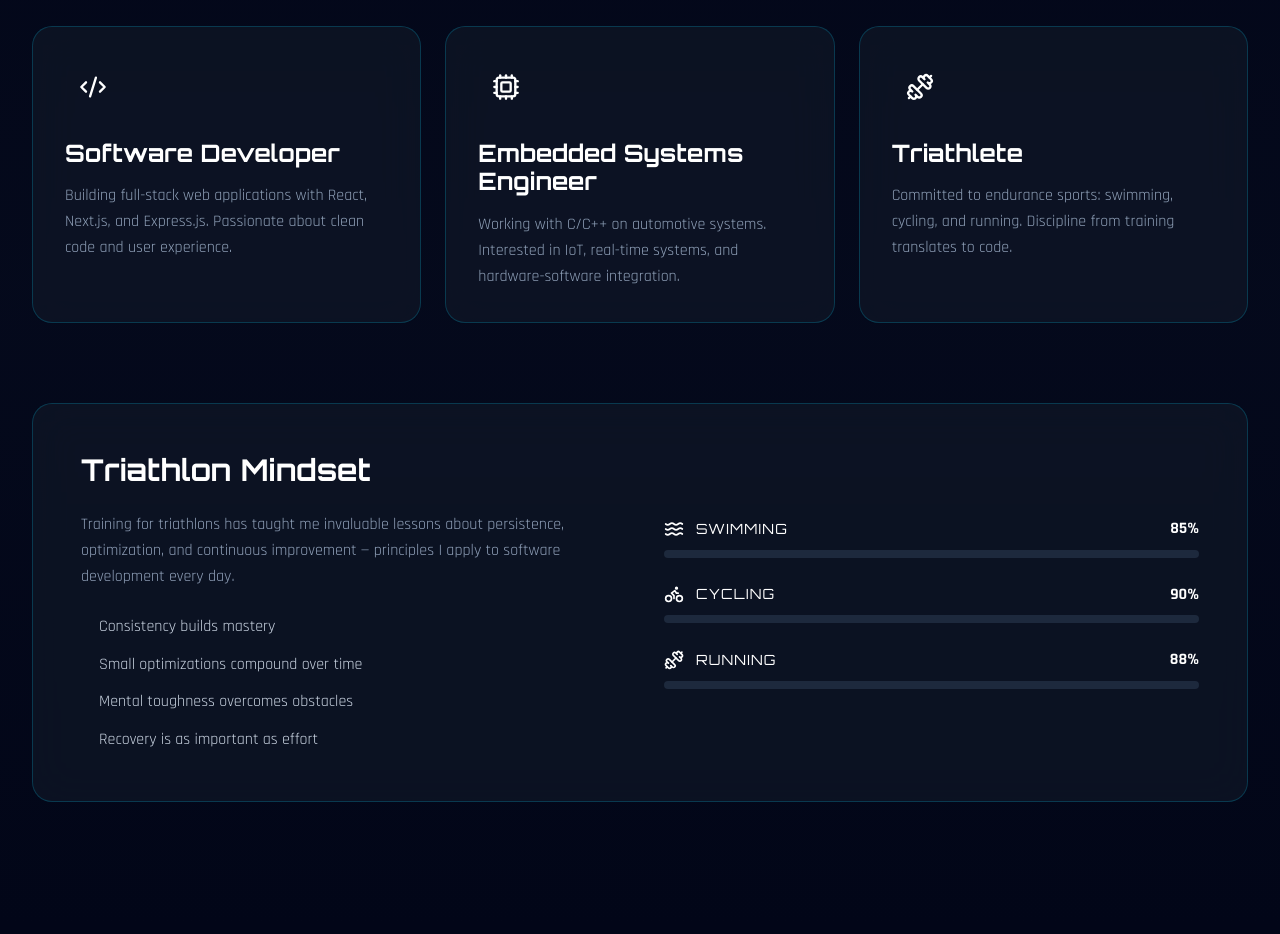
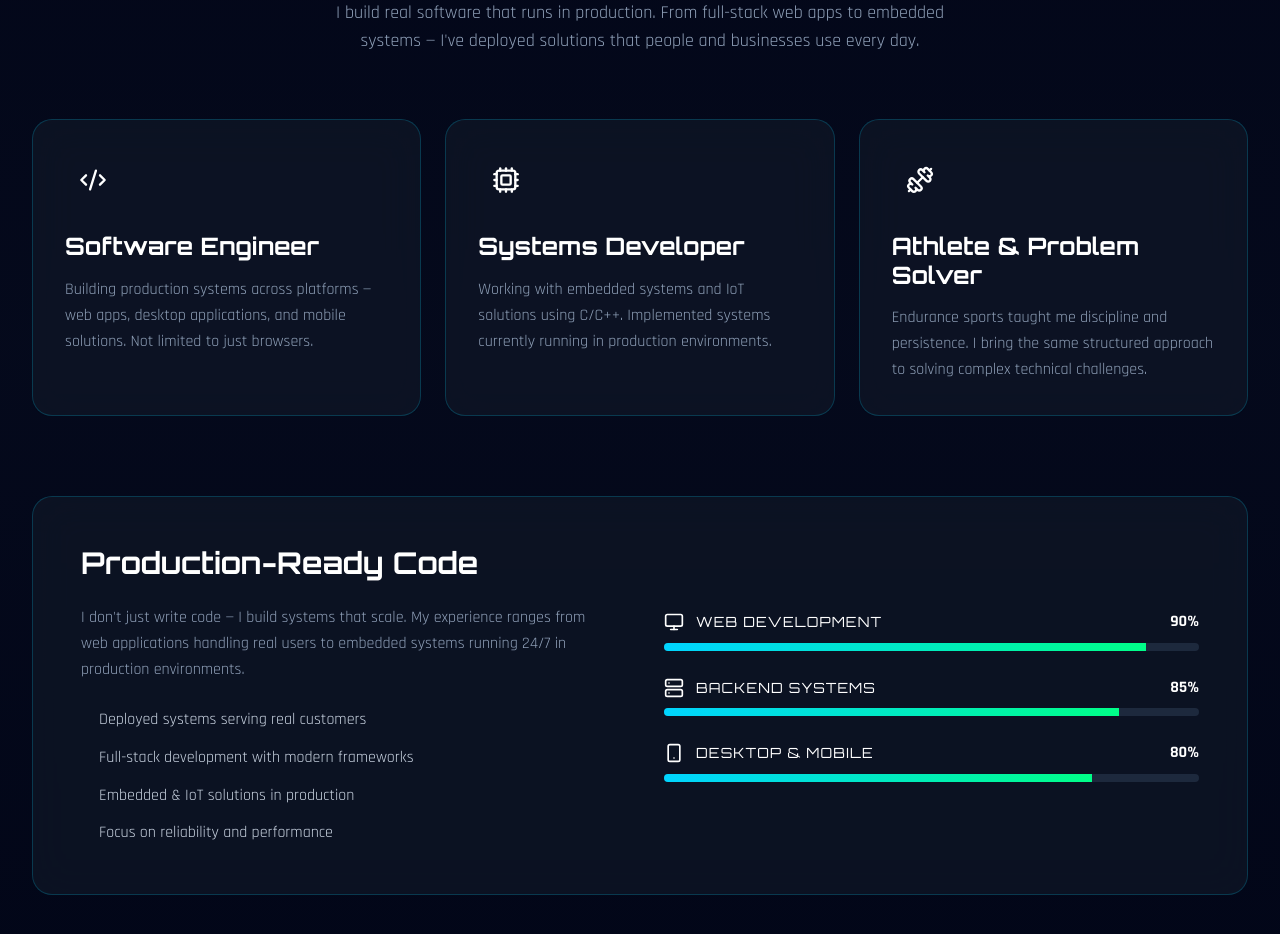
Before and after one commit to ziadteama/Portofolio, a Next.js app: page / in a window 1280 px wide. Shown: the part 1160-2094 px from the top of the page. Built offline with nearby package versions, Linux system fonts and the light colour scheme.

Commit message:
Update README and component descriptions for clarity and relevance; enhance About and Hero sections with improved titles, descriptions, and skills representation.

```diff
--- a/components/About.tsx
+++ b/components/About.tsx
@@ -1,40 +1,40 @@
 'use client';
 
 import { motion } from 'framer-motion';
-import { Code2, Cpu, Dumbbell, Bike, Waves } from 'lucide-react';
+import { Code2, Cpu, Dumbbell, Monitor, Server, Smartphone } from 'lucide-react';
 
 export default function About() {
   const identities = [
     {
       icon: Code2,
-      title: 'Software Developer',
-      description: 'Building full-stack web applications with React, Next.js, and Express.js. Passionate about clean code and user experience.',
+      title: 'Software Engineer',
+      description: 'Building production systems across platforms — web apps, desktop applications, and mobile solutions. Not limited to just browsers.',
       color: '#00d4ff',
       colorClass: 'text-sport-blue',
       bgClass: 'bg-sport-blue/10',
     },
     {
       icon: Cpu,
-      title: 'Embedded Systems Engineer',
-      description: 'Working with C/C++ on automotive systems. Interested in IoT, real-time systems, and hardware-software integration.',
+      title: 'Systems Developer',
+      description: 'Working with embedded systems and IoT solutions using C/C++. Implemented systems currently running in production environments.',
       color: '#00ff88',
       colorClass: 'text-sport-green',
       bgClass: 'bg-sport-green/10',
     },
     {
       icon: Dumbbell,
-      title: 'Triathlete',
-      description: 'Committed to endurance sports: swimming, cycling, and running. Discipline from training translates to code.',
+      title: 'Athlete & Problem Solver',
+      description: 'Endurance sports taught me discipline and persistence. I bring the same structured approach to solving complex technical challenges.',
       color: '#ff6b35',
       colorClass: 'text-sport-orange',
       bgClass: 'bg-sport-orange/10',
     },
   ];
 
-  const sports = [
-    { icon: Waves, name: 'Swimming', level: 85 },
-    { icon: Bike, name: 'Cycling', level: 90 },
-    { icon: Dumbbell, name: 'Running', level: 88 },
+  const techSkills = [
+    { icon: Monitor, name: 'Web Development', level: 90 },
+    { icon: Server, name: 'Backend Systems', level: 85 },
+    { icon: Smartphone, name: 'Desktop & Mobile', level: 80 },
   ];
 
   return (
@@ -55,11 +55,11 @@ export default function About() {
             Who I Am
           </span>
           <h2 className="text-4xl md:text-6xl font-bold mt-4 mb-6">
-            Engineer.<br className="md:hidden" /> Developer.<br className="md:hidden" /> Athlete.
+            Software Engineer.<br className="md:hidden" /> Systems Developer.<br className="md:hidden" /> Problem Solver.
           </h2>
           <p className="text-lg text-slate-400 max-w-2xl mx-auto">
-            A unique blend of technical expertise and athletic discipline.
-            I approach every project with the same dedication I bring to every race.
+            I build real software that runs in production. From full-stack web apps to embedded systems —
+            I've deployed solutions that people and businesses use every day.
           </p>
         </motion.div>
 
@@ -85,7 +85,7 @@ export default function About() {
           ))}
         </div>
 
-        {/* Triathlon Stats */}
+        {/* Development Philosophy */}
         <motion.div
           initial={{ opacity: 0, y: 30 }}
           whileInView={{ opacity: 1, y: 0 }}
@@ -96,18 +96,18 @@ export default function About() {
           <div className="grid md:grid-cols-2 gap-12 items-center">
             <div>
               <h3 className="text-3xl font-bold mb-6">
-                <span className="text-sport-orange">Triathlon</span> Mindset
+                <span className="text-sport-orange">Production-Ready</span> Code
               </h3>
               <p className="text-slate-400 mb-6 leading-relaxed">
-                Training for triathlons has taught me invaluable lessons about persistence,
-                optimization, and continuous improvement — principles I apply to software development every day.
+                I don't just write code — I build systems that scale. My experience ranges from web applications
+                handling real users to embedded systems running 24/7 in production environments.
               </p>
               <ul className="space-y-3">
                 {[
-                  'Consistency builds mastery',
-                  'Small optimizations compound over time',
-                  'Mental toughness overcomes obstacles',
-                  'Recovery is as important as effort',
+                  'Deployed systems serving real customers',
+                  'Full-stack development with modern frameworks',
+                  'Embedded & IoT solutions in production',
+                  'Focus on reliability and performance',
                 ].map((lesson, index) => (
                   <motion.li
                     key={lesson}
@@ -124,11 +124,11 @@ export default function About() {
               </ul>
             </div>
 
-            {/* Sport Performance Meters */}
+            {/* Tech Proficiency Meters */}
             <div className="space-y-6">
-              {sports.map((sport, index) => (
+              {techSkills.map((skill, index) => (
                 <motion.div
-                  key={sport.name}
+                  key={skill.name}
                   initial={{ opacity: 0, x: 20 }}
                   whileInView={{ opacity: 1, x: 0 }}
                   viewport={{ once: true }}
@@ -136,20 +136,22 @@ export default function About() {
                 >
                   <div className="flex items-center justify-between mb-2">
                     <div className="flex items-center gap-3">
-                      <sport.icon className="w-5 h-5 text-sport-blue" />
-                      <span className="font-sport uppercase text-sm tracking-wider">{sport.name}</span>
+                      <skill.icon className="w-5 h-5 text-sport-blue" />
+                      <span className="font-sport uppercase text-sm tracking-wider">{skill.name}</span>
                     </div>
-                    <span className="text-sport-blue font-bold">{sport.level}%</span>
+                    <span className="text-sport-blue font-bold">{skill.level}%</span>
                   </div>
 
                   {/* Progress bar */}
                   <div className="h-2 bg-slate-800 rounded-full overflow-hidden">
                     <motion.div
-                      className="h-full bg-gradient-to-r from-sport-blue to-sport-green"
-                      initial={{ width: 0 }}
-                      whileInView={{ width: `${sport.level}%` }}
-                      viewport={{ once: true }}
-                      transition={{ duration: 1, delay: index * 0.15 + 0.3, ease: 'easeOut' }}
+                      style={{
+                        height: '100%',
+                        background: 'linear-gradient(to right, #00d4ff, #00ff88)',
+                      }}
+                      initial={{ width: '0%' }}
+                      animate={{ width: `${skill.level}%` }}
+                      transition={{ duration: 1.5, delay: 0.5, ease: 'easeOut' }}
                     />
                   </div>
                 </motion.div>
--- a/components/Hero.tsx
+++ b/components/Hero.tsx
@@ -58,8 +58,9 @@ export default function Hero() {
                 </span>
               </h1>
               <p className="text-lg md:text-xl text-slate-300 leading-relaxed max-w-xl">
-                Electrical engineering student obsessed with building high-performance software and embedded systems.
-                Discipline from triathlon training fuels my drive to ship resilient products.
+                Computer engineering student hunting for freelance and remote opportunities in software development.
+                Specialized in full-stack web applications with a solid foundation in IoT and embedded systems.
+                I bring the same relentless energy from triathlon training to shipping quality code.
               </p>
             </motion.div>
 
```
Also changed, not shown: 1 other file (tests, documents, lock files or other folders).
